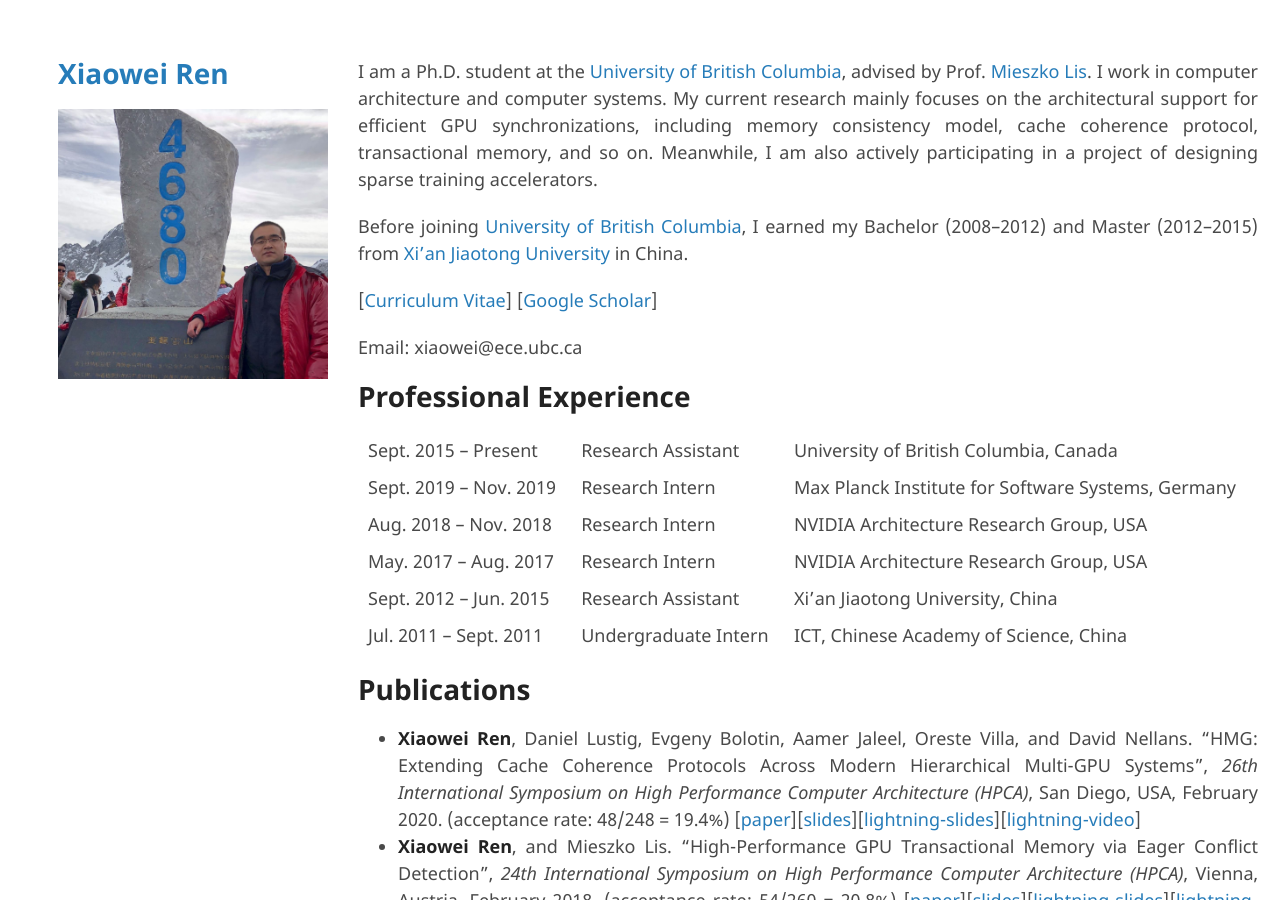
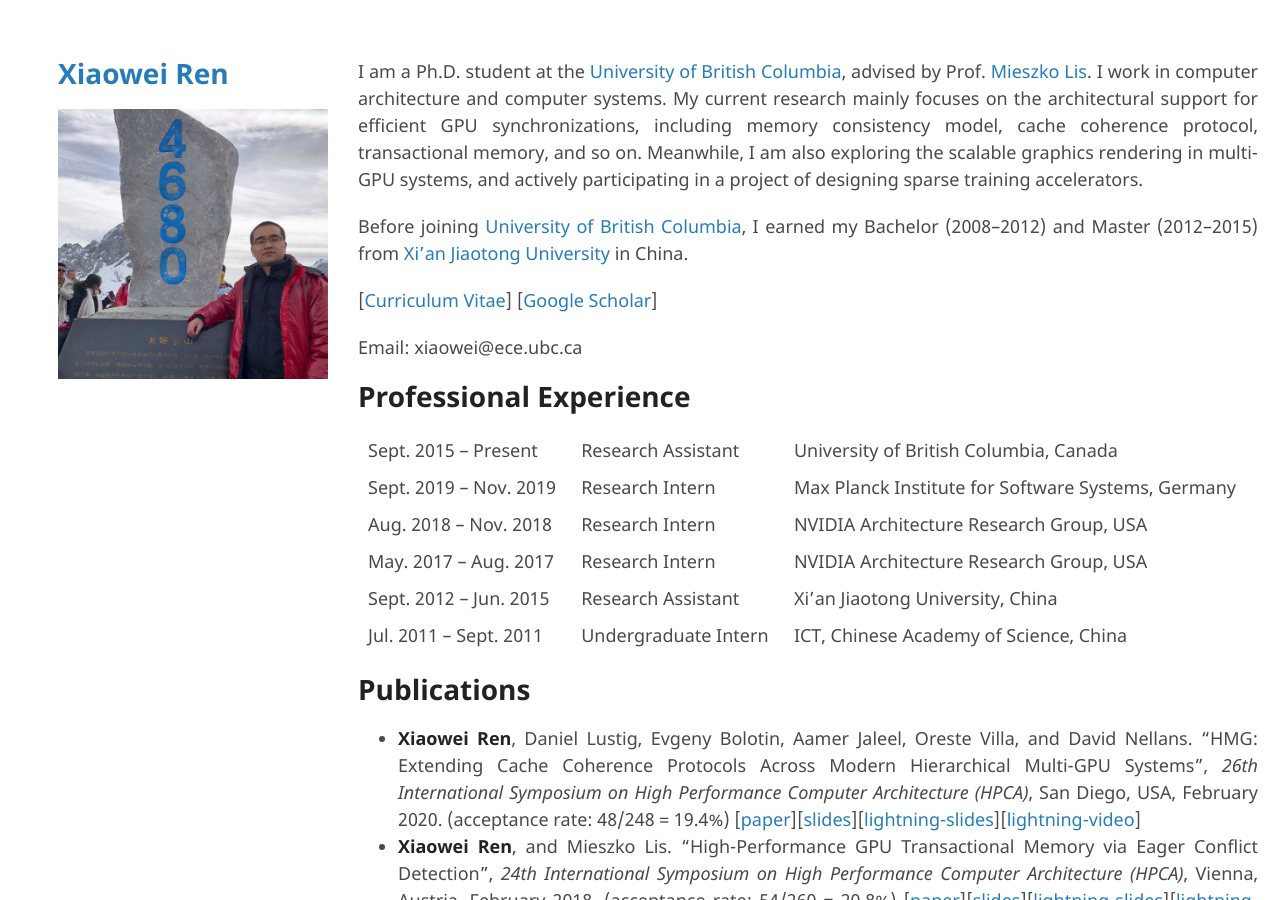
Before and after one commit to ericrxw/xiaoweiren, a Jekyll site: the page built from index.md, in a window 1280 px wide and 900 px high. Built offline with Jekyll 4.4.1, drawn with Linux system fonts in a browser that asks for light colours; our own code applies the rules of GitHub Pages for plain Markdown files; the repository's description, which GitHub fills in, is left out.

Commit message:
update CV

```diff
--- a/index.md
+++ b/index.md
@@ -1,4 +1,4 @@
-I am a Ph.D. student at the [University of British Columbia](http://www.ece.ubc.ca), advised by Prof. [Mieszko Lis](http://mieszko.ece.ubc.ca). I work in computer architecture and computer systems. My current research mainly focuses on the architectural support for efficient GPU synchronizations, including memory consistency model, cache coherence protocol, transactional memory, and so on. Meanwhile, I am also actively participating in a project of designing sparse training accelerators.
+I am a Ph.D. student at the [University of British Columbia](http://www.ece.ubc.ca), advised by Prof. [Mieszko Lis](http://mieszko.ece.ubc.ca). I work in computer architecture and computer systems. My current research mainly focuses on the architectural support for efficient GPU synchronizations, including memory consistency model, cache coherence protocol, transactional memory, and so on. Meanwhile, I am also exploring the scalable graphics rendering in multi-GPU systems, and actively participating in a project of designing sparse training accelerators.
 
 Before joining [University of British Columbia](http://www.ece.ubc.ca), I earned my Bachelor (2008--2012) and Master (2012--2015) from [Xi'an Jiaotong University](http://en.xjtu.edu.cn) in China.
 
```
Also changed, not shown: 1 other file.
